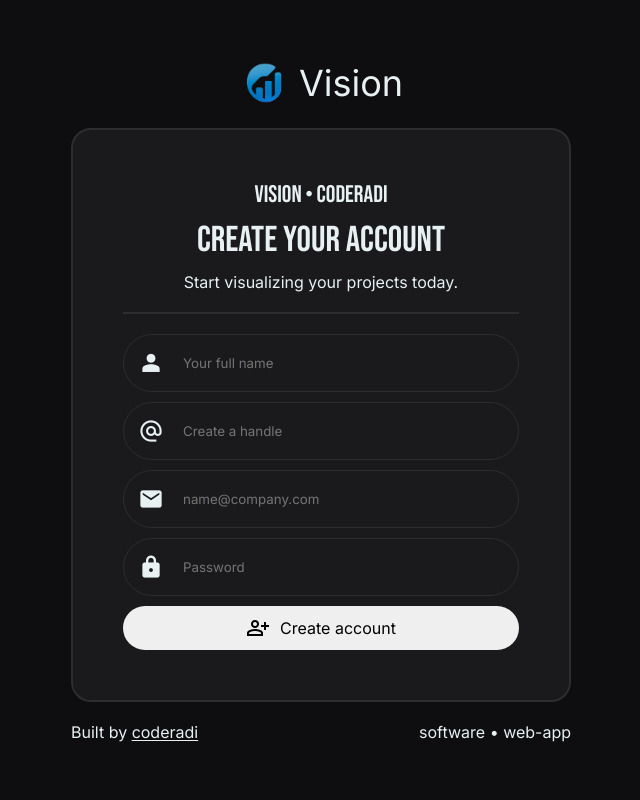
After one commit to coderadi-in/Vision, a Flask app: template templates/auth/signup.html in a window 1280 px wide. The commit adds this page. Shown: the whole page, without its empty margins (319-959 px from the left). Run offline with Flask 3, Linux system fonts and the light colour scheme; the template is opened without the code that fills it, so the values that code supplies are empty; parts of the project's set-up code (start-up, migrations or seed data) failed here and were passed over.

Commit message:
Created signup page.

```diff
--- a/main.py
+++ b/main.py
@@ -8,6 +8,7 @@
 
 # ? IMPORTING ROUTERS
 from router.base import base_router
+from router.auth import auth_router
 
 # ! ───────────────────────────────┐
 # ! LOADING ENVIRONMENT VARIABLES  │
@@ -30,6 +31,7 @@
 
 # ! BINDING ROUTERS
 server.register_blueprint(base_router)
+server.register_blueprint(auth_router)
 
 # | USER LOADER
 @plugins.logger.user_loader
--- a/router/base.py
+++ b/router/base.py
@@ -4,7 +4,7 @@
 from flask import Blueprint, render_template, redirect, url_for, flash, request
 from plugins import *
 
-# ! BUILDING BASE ROUTE
+# ! BUILDING BASE ROUTER
 base_router = Blueprint('base_route', __name__)
 
 # & BASE ROUTE
--- /dev/null
+++ b/static/css/auth/signup.css
@@ -0,0 +1,30 @@
+body {padding: 20px;}
+
+.main {
+    padding: 50px;
+    border-radius: 20px;
+    background-color: var(--surface);
+    border: 2px solid var(--border);
+    max-width: 500px;
+    width: 100%;
+}
+
+.form .form-elem {
+    padding: 10px 15px;
+    border: 1.5px solid var(--border);
+    border-radius: 50px;
+}
+
+.form-elem .input {
+    border: none;
+    width: 100%;
+}
+
+.footer {
+    max-width: 500px;
+    width: 100%;
+}
+
+@media (max-width: 568px) {
+    .main {padding: 20px;}
+}
--- a/static/css/base/base.css
+++ b/static/css/base/base.css
@@ -132,6 +132,9 @@
 
 /* -- LAYOUT -- */
 
+.head {text-align: center;}
+.head .para {width: max(50%, 250px);}
+
 .row {
     display: flex;
     align-items: center;
--- /dev/null
+++ b/templates/auth/signup.html
@@ -0,0 +1,63 @@
+<!DOCTYPE html>
+<html lang="en">
+<head>
+    <meta charset="UTF-8">
+    <meta name="viewport" content="width=device-width, initial-scale=1.0">
+
+    <link rel="shortcut icon" href="{{ url_for('static', filename='assets/icons/favicon.ico') }}" type="image/x-icon">
+    <title>Sign Up &bull; Auvora Vision</title>
+
+    <link rel="stylesheet" href="{{ url_for('static', filename='css/base/base.css') }}">
+    <link rel="stylesheet" href="{{ url_for('static', filename='css/auth/signup.css') }}">
+
+    <link href="https://fonts.googleapis.com/css2?family=Material+Symbols+Outlined:opsz,wght,FILL,GRAD@20..48,100..700,0..1,-50..200" rel="stylesheet"/>
+</head>
+<body class="column h-center v-center gap-20">
+    <header class="header">
+        <div class="app-title row gap-10">
+            <img src="{{ url_for('static', filename='assets/icons/logo.png') }}" alt="Logo" class="logo">
+            <span class="title">Vision</span>
+        </div>
+    </header>
+
+    <main class="main column gap-20">
+        <div class="head column gap-10">
+            <h3 class="h3">Vision &bull; coderadi</h3>
+            <h1 class="h1">Create your account</h1>
+            <span class="text">Start visualizing your projects today.</span>
+        </div>
+        <hr class="divider">
+        <form action="/auth/signup/" method="post" class="form column gap-10">
+            <div class="form-elem row gap-10">
+                <label for="full-name" class="material-symbols-outlined fl-icon">person</label>
+                <input type="text" name="full-name" id="full-name" placeholder="Your full name" class="input">
+            </div>
+
+            <div class="form-elem row gap-10">
+                <label for="handle" class="material-symbols-outlined fl-icon">alternate_email</label>
+                <input type="text" name="handle" id="handle" placeholder="Create a handle" class="input">
+            </div>
+
+            <div class="form-elem row gap-10">
+                <label for="email" class="material-symbols-outlined fl-icon">mail</label>
+                <input type="email" name="email" id="email" placeholder="name@company.com" class="input" value="{{ data.email }}">
+            </div>
+
+            <div class="form-elem row gap-10">
+                <label for="password" class="material-symbols-outlined fl-icon">lock</label>
+                <input type="password" name="password" id="password" placeholder="Password" class="input" value="{{ data.password }}">
+            </div>
+
+            <button type="submit" class="btn row h-center gap-10">
+                <span class="material-symbols-outlined">person_add</span>
+                <span class="text">Create account</span>
+            </button>
+        </form>
+    </main>
+
+    <footer class="footer row h-sb">
+        <p class="para">Built by <a href="https://coderadi.in" class="ulink">coderadi</a></p>
+        <span class="text">software &bull; web-app</span>
+    </footer>
+</body>
+</html>
--- a/templates/pages/index.html
+++ b/templates/pages/index.html
@@ -50,7 +50,7 @@
             </div>
         </section>
 
-        <section class="benefits column gap-50">
+        <section class="benefits column gap-50" id="explore">
             <div class="head column gap-10 v-center">
                 <h1 class="h1">Why you need vision</h1>
                 <p class="para">Stop juggling scattered files and unclear progress. Centralize your vision and regain control.</p>
@@ -206,7 +206,7 @@
             <div class="login-content column gap-20">
                 <h3 class="h3">Ready to start?</h3>
 
-                <form action="/auth/login" method="post" class="form column gap-10">
+                <form action="/auth/signup/" method="post" class="form column gap-10">
                     <div class="form-elem row gap-10">
                         <span class="material-symbols-outlined fl-icon">mail</span>
                         <input type="email" name="email" placeholder="name@company.com" class="input">
```
Also changed, not shown: router/auth.py (added, +19 -0 lines).
